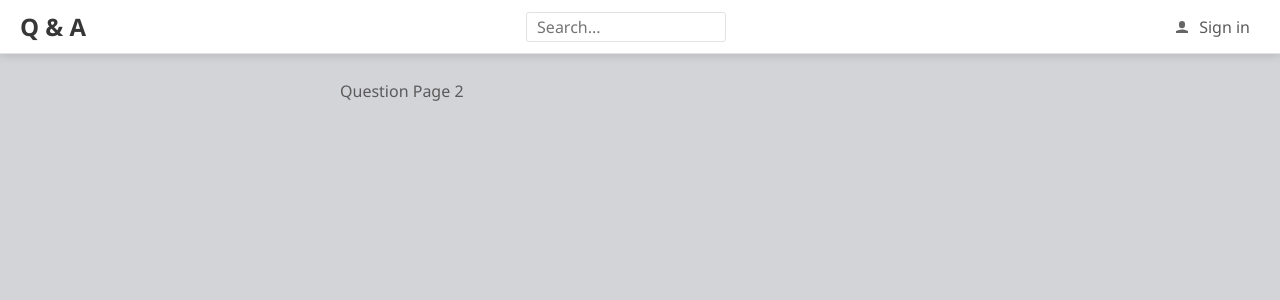
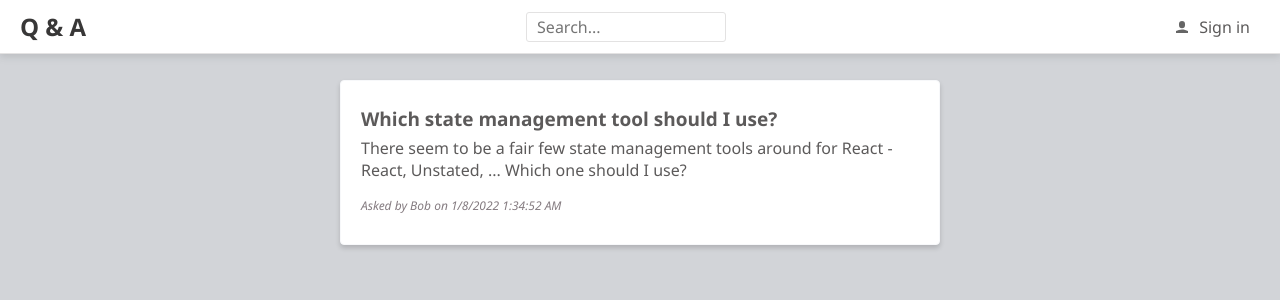
Before and after one commit to lgtoledo/QandA, a React (Create React App) app in the folder frontend/: page /questions/2 in a window 1280 px wide. Shown: the top 300 px of the page. Built offline with nearby package versions, Linux system fonts and the light colour scheme.

Commit message:
QuestionPage donde mostramos todos los detalles de una Question juntos con las answer asociadas

```diff
--- a/frontend/src/QuestionPage.tsx
+++ b/frontend/src/QuestionPage.tsx
@@ -1,8 +1,69 @@
+/** @jsxImportSource @emotion/react */
+import { css } from '@emotion/react';
 import React from 'react';
+import { gray3, gray6 } from './Styles';
 import { Page } from './Page';
 import { useParams } from 'react-router-dom';
+import { QuestionData, getQuestion } from './QuestionsData';
+import { AnswerList } from './AnswerList';
 
 export const QuestionPage = () => {
+  const [question, setQuestion] = React.useState<QuestionData | null>(null);
   const { questionId } = useParams();
-  return <Page>Question Page {questionId}</Page>;
+  React.useEffect(() => {
+    const doGetQuestion = async (questionId: number) => {
+      const foundQuestion = await getQuestion(questionId);
+      setQuestion(foundQuestion);
+    };
+    if (questionId) {
+      doGetQuestion(Number(questionId));
+    }
+  }, [questionId]);
+  return (
+    <Page>
+      <div
+        css={css`
+          background-color: white;
+          padding: 15px 20px 20px 20px;
+          border-radius: 4px;
+          border: 1px solid ${gray6};
+          box-shadow: 0 3px 5px 0 rgba(0, 0, 0, 0.16);
+        `}
+      >
+        <div
+          css={css`
+            font-size: 19px;
+            font-weight: bold;
+            margin: 10px 0px 5px;
+          `}
+        >
+          {question === null ? '' : question.title}
+        </div>
+        {question !== null && (
+          <React.Fragment>
+            <p
+              css={css`
+                margin-top: 0px;
+                background-color: white;
+              `}
+            >
+              {question.content}
+            </p>
+            <div
+              css={css`
+                font-size: 12px;
+                font-style: italic;
+                color: ${gray3};
+              `}
+            >
+              {`Asked by ${
+                question.userName
+              } on ${question.created.toLocaleDateString()} ${question.created.toLocaleTimeString()}`}
+            </div>
+            <AnswerList data={question.answers} />
+          </React.Fragment>
+        )}
+      </div>
+    </Page>
+  );
 };
```
